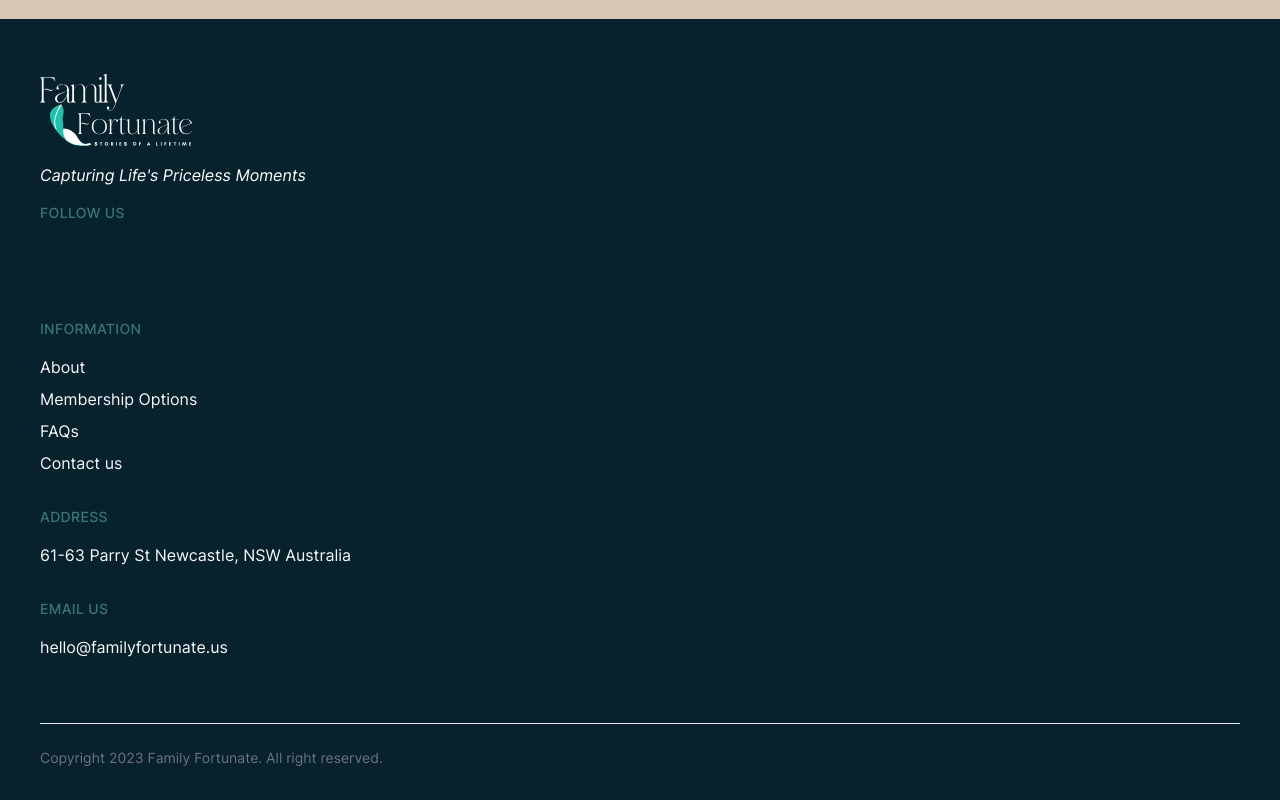
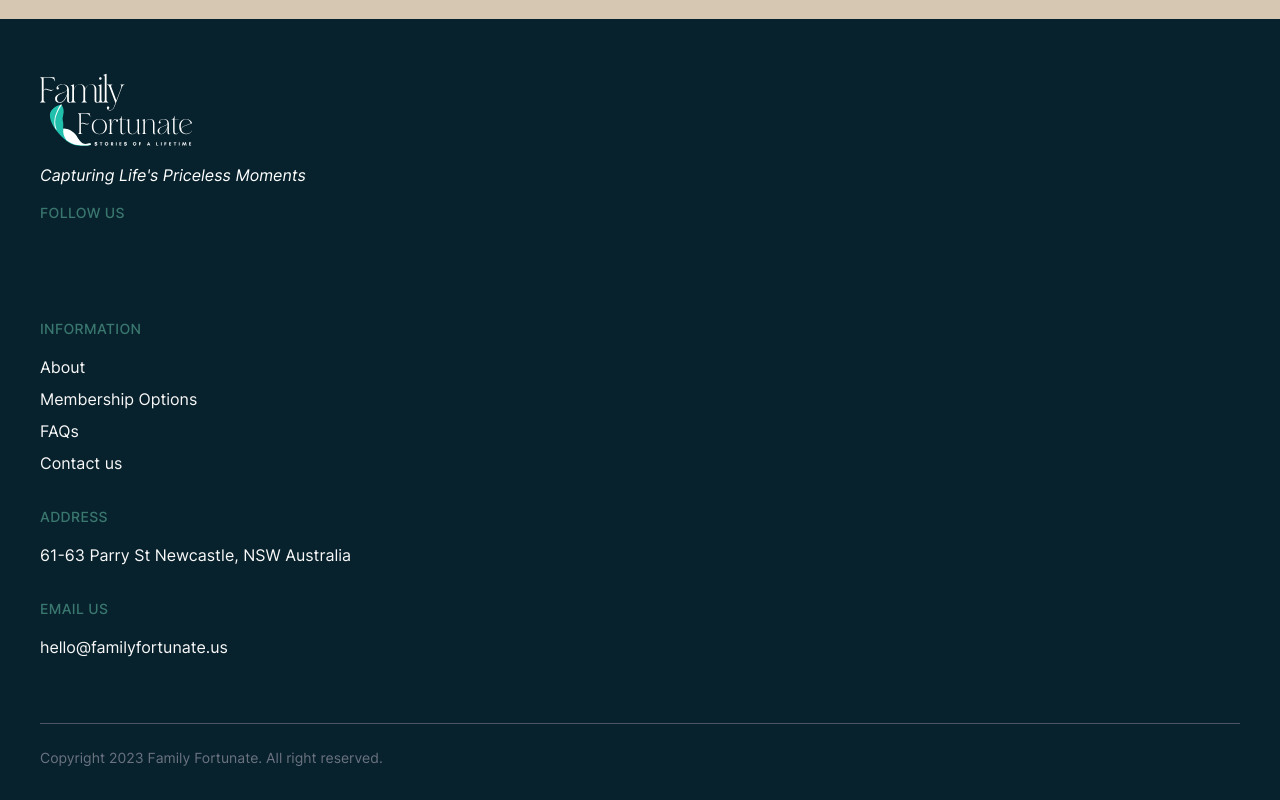
Before and after one commit to atweberlly/familywise, a Next.js app: page / in a window 1280 px wide. Shown: the part 4259-5059 px from the top of the page. Built offline with nearby package versions, Linux system fonts and the light colour scheme.

Commit message:
Update border color

```diff
--- a/src/components/Footer.jsx
+++ b/src/components/Footer.jsx
@@ -58,7 +58,7 @@ export default function Footer() {
         </div>
       </div>
 
-      <hr className="border-primary-900 mt-16 mb-6" />
+      <hr className="mt-16 mb-6 border-gray-600" />
 
       <p className="mt-6 text-sm text-gray-500">
         Copyright 2023 Family Fortunate. All right reserved.
```
